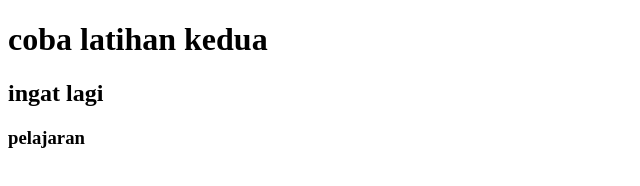
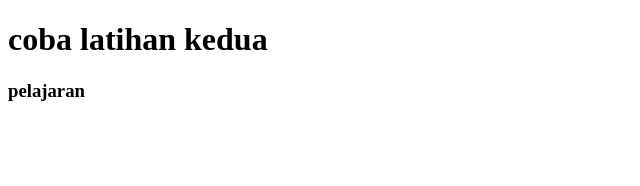
Before and after one commit to codingdra/second, a plain HTML site: page index.html in a window 1280 px wide. Shown: the whole page, without its empty margins (0-640 px from the left). Drawn offline with Linux system fonts and the light colour scheme.

Commit message:
commit ketiga

```diff
--- a/index.html
+++ b/index.html
@@ -7,7 +7,6 @@
 </head>
 <body>
   <h1>coba latihan kedua</h1>
-  <h2>ingat lagi</h2>
   <h3>pelajaran</h3>
 </body>
 </html>
```
